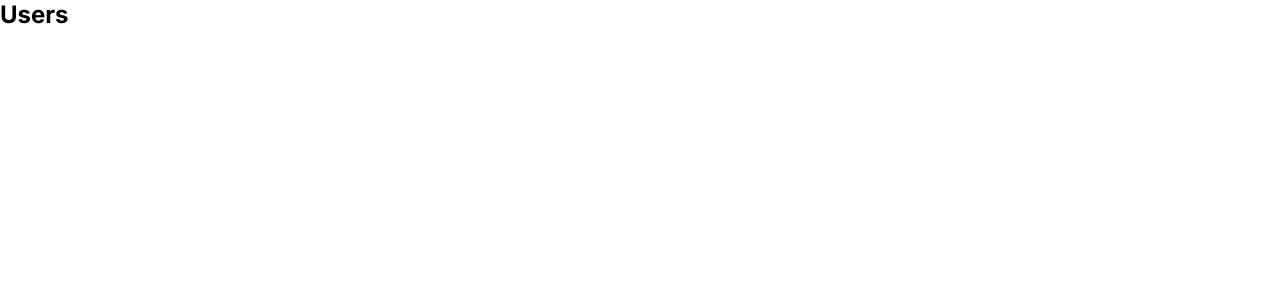
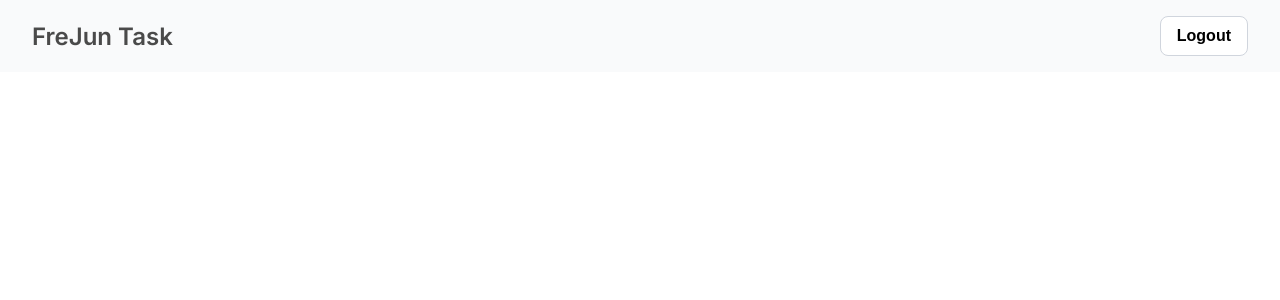
Before and after one commit to SK02K1/FreJun-Task, a React (Create React App) app: page /users in a window 1280 px wide. Shown: the top 300 px of the page. Built offline with nearby package versions, Linux system fonts and the light colour scheme; sample sign-in values are in the browser's storage.

Commit message:
add: navbar component

```diff
--- a/src/App.css
+++ b/src/App.css
@@ -2,7 +2,7 @@
   border: none;
   cursor: pointer;
   font-size: 1rem;
-  font-weight: 500;
+  font-weight: 600;
 }
 
 .input {
@@ -12,7 +12,7 @@
 .btn,
 .input {
   display: inline-block;
-  padding: 0.85rem;
+  padding: 0.625rem 1rem;
   border-radius: 8px;
 }
 
--- a/src/components/index.js
+++ b/src/components/index.js
@@ -1 +1,2 @@
 export { RequiresAuth } from './requires-auth';
+export { Navbar } from './navbar';
--- /dev/null
+++ b/src/components/navbar/index.css
@@ -0,0 +1,17 @@
+.navbar {
+  background-color: #f9fafb;
+  padding: 1rem 2rem;
+  display: flex;
+  justify-content: space-between;
+  align-items: center;
+}
+
+.logo {
+  font-weight: 600;
+  color: #4a4a4a;
+}
+
+.btn-logout {
+  background-color: #ffffff;
+  border: 1px solid #d0d5dd;
+}
--- /dev/null
+++ b/src/components/navbar/index.jsx
@@ -0,0 +1,10 @@
+import './index.css';
+
+export const Navbar = () => {
+  return (
+    <nav className='navbar'>
+      <h1 className='logo'>FreJun Task</h1>
+      <button className='btn btn-logout'>Logout</button>
+    </nav>
+  );
+};
--- a/src/pages/users/index.jsx
+++ b/src/pages/users/index.jsx
@@ -1,7 +1,9 @@
+import { Navbar } from 'components';
+
 export const Users = () => {
   return (
     <div>
-      <h2>Users</h2>
+      <Navbar />
     </div>
   );
 };
```
